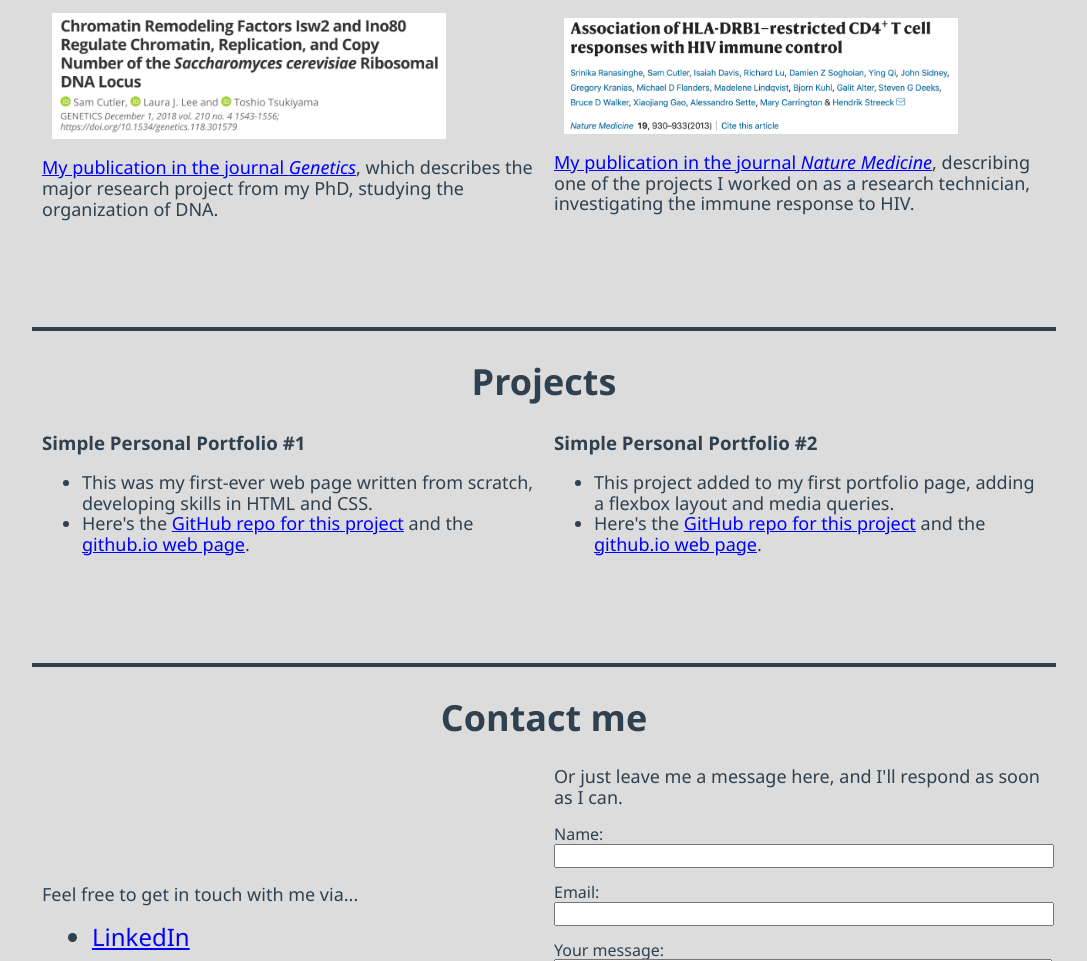
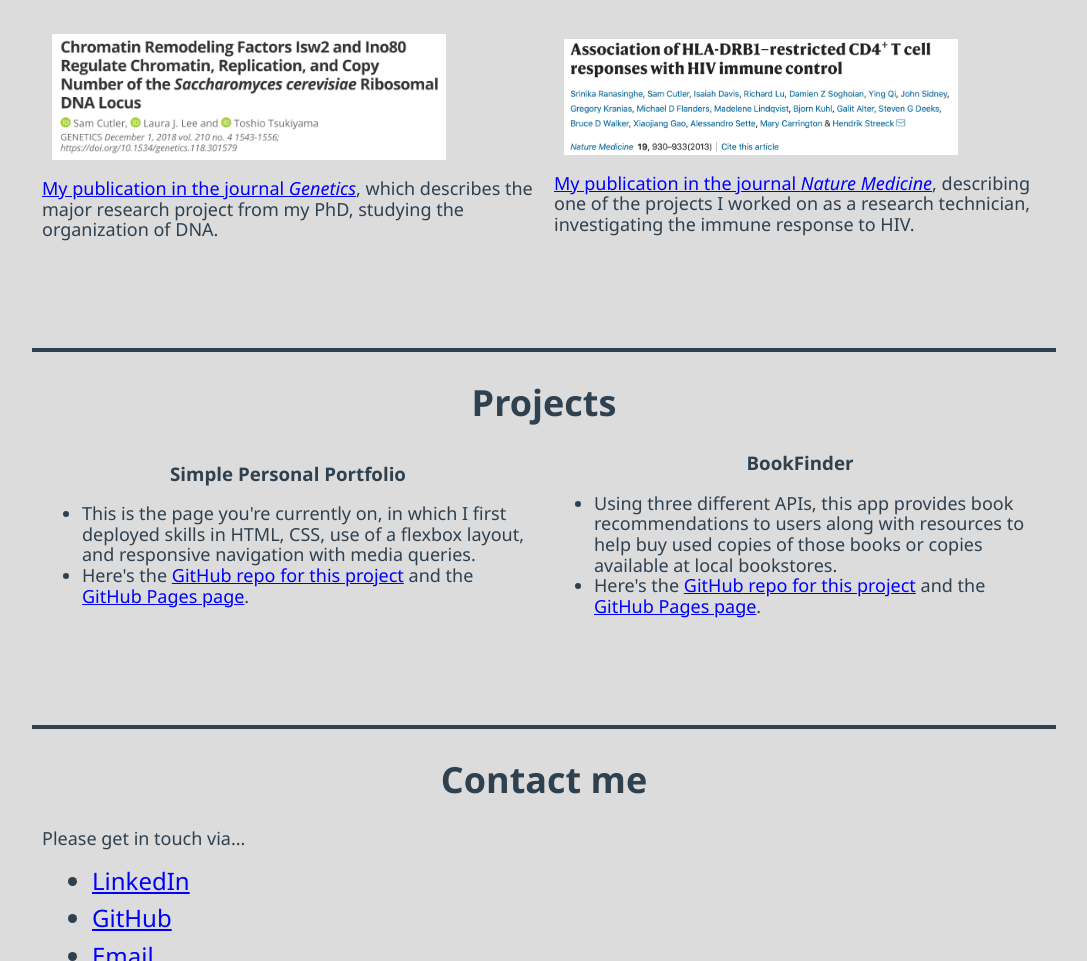
Before and after one commit to sam1cutler/FlexSimplePortfolio3, a plain HTML site: page index.html in a window 1280 px wide. Shown: the part 1839-2800 px from the top of the page, without its empty margins (96-1183 px from the left). Drawn offline with nearby package versions, Linux system fonts and the light colour scheme.

Commit message:
Polished, updated to include BookFinder app

```diff
--- a/index.html
+++ b/index.html
@@ -41,11 +41,11 @@
 
             <p>I'm an aspiring software developer based in Seattle, WA. Previously, I have:</p>
             <ul>
-              <li>worked as an <b>educator</b> of middle school students, high school students, college students, and adults, in the United States and China</li>
-              <li>done <b>hands-on biology research</b>, designing and executing molecular biology experiments investigating the HIV immune response, stem cell development, lung cancer tumorigenesis, and DNA structure</li>
-              <li>used a <b>broad range of technical tools</b> - including Python, Bash, and R - to analyze extremely large bioinformatics data sets, create publication-quality data figures, and communicate scientific results in journal articles and conferences presentations </li>
+              <li>Worked as an <b>educator</b>, working with college students, high school students, middle school students, and adults, in the United States and China.</li>
+              <li>Done <b>hands-on biology research</b>, designing and executing molecular biology experiments investigating the HIV immune response, stem cell development, lung cancer tumorigenesis, and DNA structure.</li>
+              <li>Used a <b>broad range of technical tools</b> - including Python, Bash, and R - to analyze large bioinformatics data sets, create publication-quality data figures, and communicate scientific results in journal articles and conferences presentations.</li>
             </ul>
-            <p>Through this diverse set of professional experiences, I have developed great skills in problem-solving, troubleshooting, team collaboration, and communicating complex topics. I will apply all of these skills, along with a rapidly-developing programming ability, to any technical challenges I face as a software developer, making me an invaluable member of your team.</p>
+            <p>Through this diverse set of professional experiences, I have developed great skills in problem-solving, troubleshooting, team collaboration, and communicating complex topics. I will apply all of these skills, along with a rapidly-developing programming ability, to any technical challenges I face as a software developer.</p>
           </div>
         </div>
 
@@ -55,11 +55,12 @@
         <article id="about">
 
           <h2>About me</h2>
-          <p>I earned my PhD in molecular and cellular biology from the University of Washington, in <a href="https://research.fhcrc.org/tsukiyama/en.html">a lab located at Seattle's Fred Hutch Cancer Research Center</a>. While conducting my PhD research, I used a lot of Python, Bash, and R, and found that I loved programming. In particular, I found it immensely gratifying to use R to create beautiful, publication-quality figures that looked just how I wanted; or to write Python scripts that could efficiently analyze huge, genome-wide data sets; or to create Bash scripts that could transform three hours of painstaking, repetitive typing at the command-line into a simple process of "run one script, go have lunch, and come back to folders full of neatly analyzed data"! Based largely on that experience, I am now extremely excited to be pursuing a career in software development.</p>
+          <p>I earned my PhD in molecular and cellular biology from the University of Washington, in <a href="https://research.fhcrc.org/tsukiyama/en.html">the lab of Dr. Toshi Tsukiyama, located at Seattle's Fred Hutch Cancer Research Center</a>. While conducting my PhD research, I used a lot of Python, Bash, and R, and found that I loved programming. In particular, I found it immensely gratifying to use R to create beautiful, publication-quality figures that looked just how I wanted; to write Python scripts that could efficiently analyze huge, whole-genome data sets; and to create Bash scripts that could transform three hours of painstaking, repetitive typing at the command line into a simple process of "run one script, go have lunch, and come back to folders full of neatly analyzed data"! Based largely on that experience, I am now extremely excited to be pursuing a career in software development.</p>
 
           <p>Services I can provide to your team:</p>
           <ul>
-            <li>Creation of <b>simple, functional HTML pages</b>, including flexbox layouts, responsive navigation, and interactive contact forms.</li>
+            <li>Creation of <b>HTML pages</b>, incorporating jQuery DOM manipulation, flexbox layouts, responsive navigation, and API requests.</li>
+            <li>Creation of <b>React</b> apps.</li>
             <li>Help <b>communicating complex, technical information</b>, whether translating customer needs into actionable coding expectations, or translating technical features of code into customer-appropriate user guidelines.</li>
             <li>Writing <b>Python scripts</b> capable of analyzing biological data, such as genome-wide sequencing results.</li>
             <li>Writing <b>Bash scripts</b> to allow for radically more efficient running of bioinformatics analytical pipelines.</li>
@@ -105,19 +106,19 @@
 
           <div class="group">
 
-            <div class="item">
-              <h3>Simple Personal Portfolio #1</h3>
+            <div class="item project-item">
+              <h3>Simple Personal Portfolio</h3>
                 <ul class="force-font">
-                  <li>This was my first-ever web page written from scratch, developing skills in HTML and CSS.</li>
-                  <li>Here's the <a href="https://github.com/sam1cutler/SimpleWebPortfolio" target="_blank">GitHub repo for this project</a> and the <a href="https://sam1cutler.github.io/SimpleWebPortfolio/" target="_blank">github.io web page</a>.</li>
+                  <li>This is the page you're currently on, in which I first deployed skills in HTML, CSS, use of a flexbox layout, and responsive navigation with media queries.</li>
+                  <li>Here's the <a href="https://github.com/sam1cutler/Portfolio" target="_blank">GitHub repo for this project</a> and the <a href="https://sam1cutler.github.io/Portfolio/" target="_blank">GitHub Pages page</a>.</li>
                 </ul>
             </div>
 
-            <div class="item">
-              <h3>Simple Personal Portfolio #2</h3>
+            <div class="item project-item">
+              <h3>BookFinder</h3>
               <ul>
-                <li>This project added to my first portfolio page, adding a flexbox layout and media queries.</li>
-                <li>Here's the <a href="https://github.com/sam1cutler/FlexSimplePortfolio2" target="_blank">GitHub repo for this project</a> and the <a href="https://sam1cutler.github.io/FlexSimplePortfolio2/" target="_blank">github.io web page</a>.</li>
+                <li>Using three different APIs, this app provides book recommendations to users along with resources to help buy used copies of those books or copies available at local bookstores.</li>
+                <li>Here's the <a href="https://github.com/sam1cutler/BookFinder" target="_blank">GitHub repo for this project</a> and the <a href="https://sam1cutler.github.io/BookFinder" target="_blank">GitHub Pages page</a>.</li>
               </ul>
             </div>
           </div>
@@ -131,35 +132,12 @@
 
           <div class="group">
             <div class="item">
-              <p>Feel free to get in touch with me via...</p>
+              <p>Please get in touch via...</p>
               <ul>
                 <li class="spaced-list-item"><a href="https://www.linkedin.com/in/samcutler159/">LinkedIn</a></li>
                 <li class="spaced-list-item"><a href="https://github.com/sam1cutler">GitHub</a></li>
                 <li class="spaced-list-item"><a href="mailto:sam.cutler@gmail.com">Email</a></li>
               </ul>
-            </div>
-
-            <div class="item">
-              <p>Or just leave me a message here, and I'll respond as soon as I can.</p>
-
-              <form action="https://formspree.io/f/sam.cutler@gmail.com" method="post">
-
-                <!-- Form - Name -->
-                <label for="user-name">Name:</label>
-                <input id="user-name" type="text" name="name">
-
-                <!-- Form - Email -->
-                <label for="user-email">Email:</label>
-                <input id="user-email" type="email" name="email">
-
-                <!-- Form - Message -->
-                <label for="user-message">Your message:</label>
-                <textarea id="user-message" name="message"></textarea>
-
-                <!-- Form - Submit Button -->
-                <button type="submit">Submit</button>
-
-              </form>
             </div>
           </div>
         </article>
--- a/style.css
+++ b/style.css
@@ -67,6 +67,10 @@ ol, ul {
 .spaced-list-item {
   margin: 10px;
   font-size: 24px;
+}
+
+.project-item h3 {
+  text-align: center;
 }
 
 /* keep text-containing elements in the middle of the web page */
```
Also changed, not shown: 1 other file.
